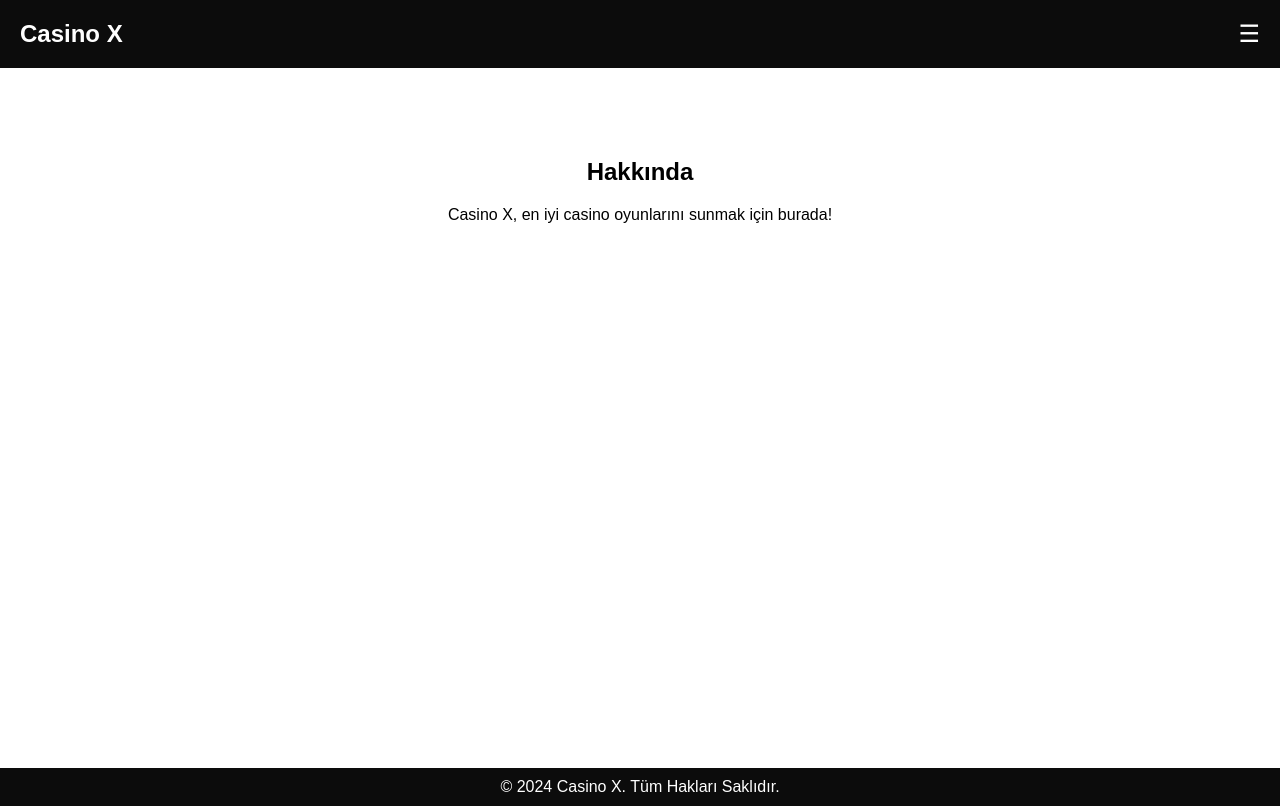
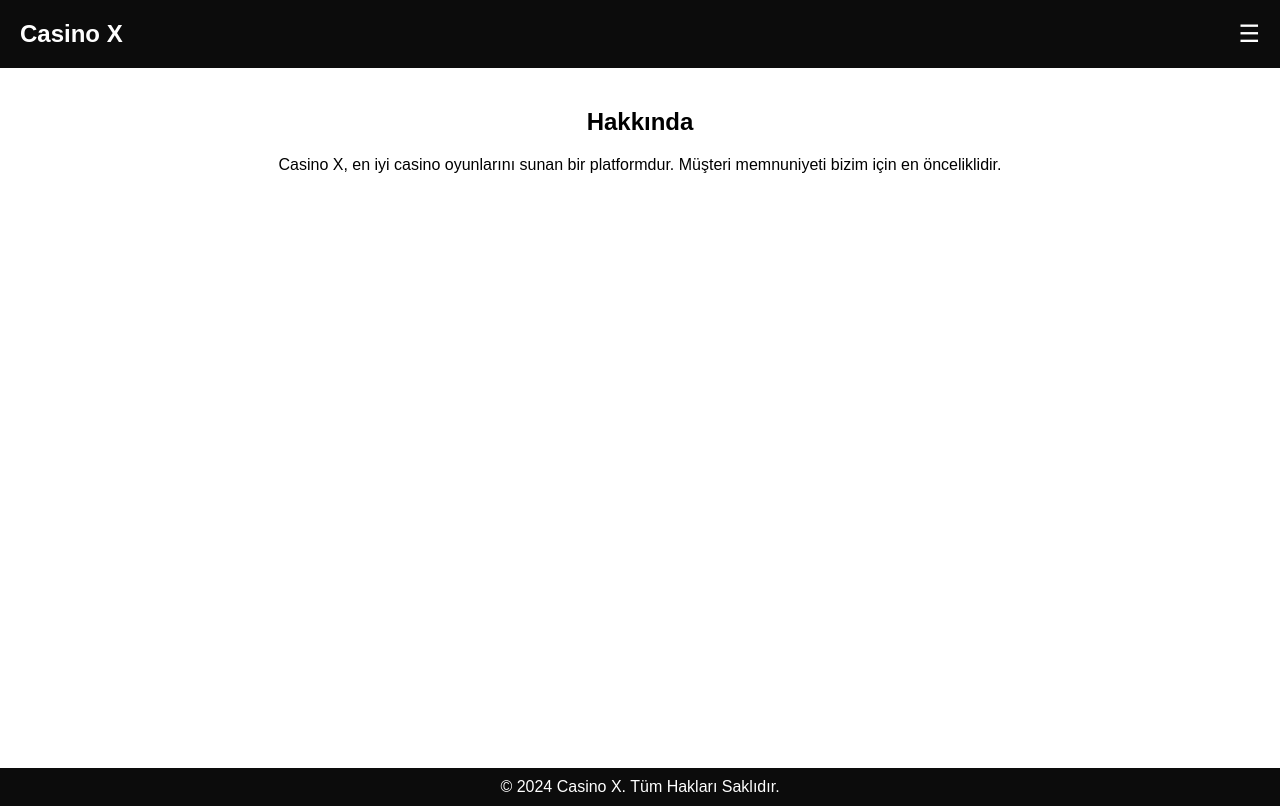
Before and after one commit to Xman1923/casino-slots, a Nuxt app: page /about in a window 1280 px wide. Built offline with nearby package versions, Linux system fonts and the light colour scheme.

Commit message:
Update about.vue

```diff
--- a/pages/about.vue
+++ b/pages/about.vue
@@ -1,13 +1,12 @@
 <template>
-  <div class="about">
+  <div class="container">
     <h2>Hakkında</h2>
-    <p>Casino X, en iyi casino oyunlarını sunmak için burada!</p>
+    <p>Casino X, en iyi casino oyunlarını sunan bir platformdur. Müşteri memnuniyeti bizim için en önceliklidir.</p>
   </div>
 </template>
 
 <style scoped>
-.about {
+.container {
   text-align: center;
-  padding: 50px 0;
 }
 </style>
```
